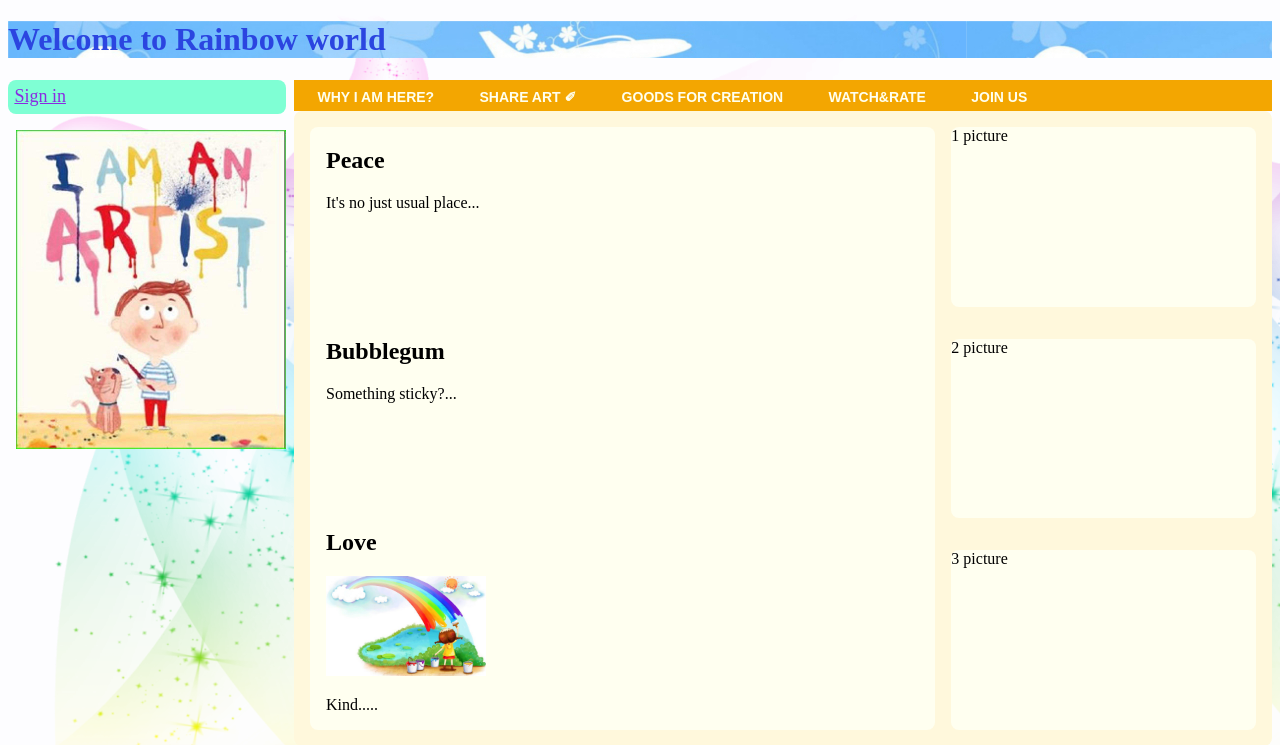
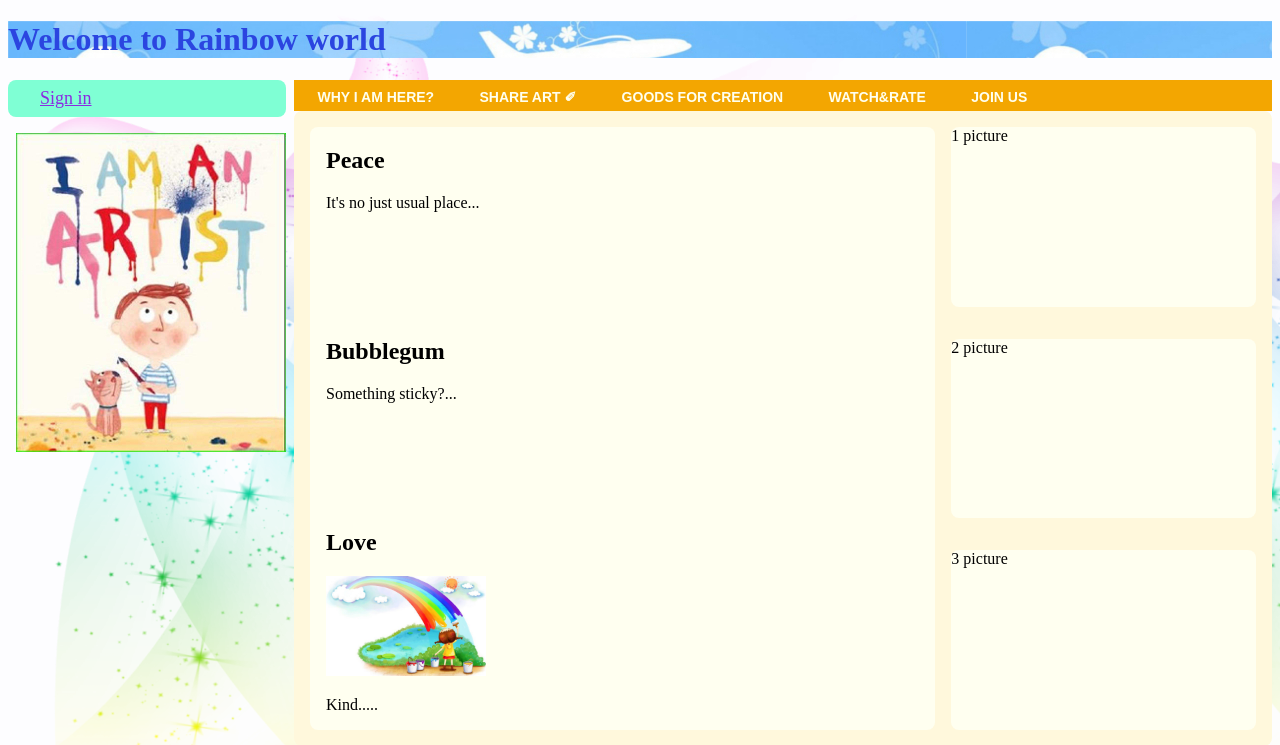
Before and after one commit to larissolb/rainbow, a PHP site: page / in a window 1280 px wide. Shown: the top 745 px of the page. Run offline with PHP 8.4, Linux system fonts and the light colour scheme.

Commit message:
fix signin
исправлено съехавшее окошко авторизации при открытии

```diff
--- a/CSS/style.css
+++ b/CSS/style.css
@@ -45,7 +45,7 @@ h1:hover {
 .signin {
     display: flex;
     background: aquamarine;
-    padding: 0.4em;
+    padding: 0.5em 2em 0.5em;
     border-radius: 0.5em;
     margin-right: 0.5em;
 }
@@ -60,11 +60,13 @@ h1:hover {
     max-height: 100%;
     max-width: 100%;
     position: relative;
+    margin-left: 1em;
 }
 .close {
     background-color: khaki;
-    margin: 62.5% 0 62.5% 93.8%;
+    margin: 5% 0 1.5% 0%;
     font-weight: lighter;
+ }
 }
 .close:hover {
     background: khaki;
```
